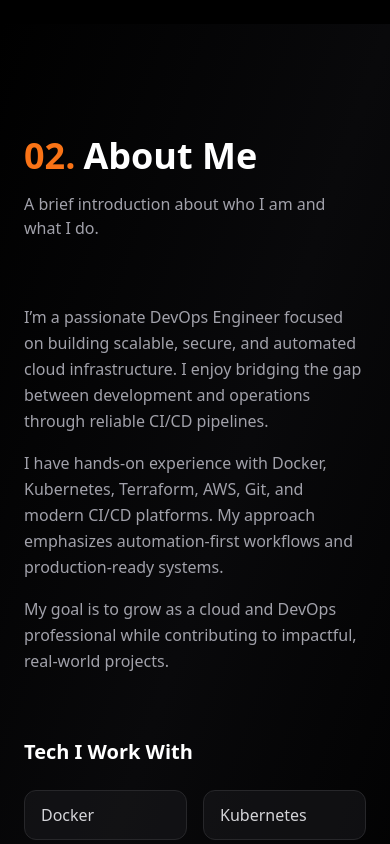
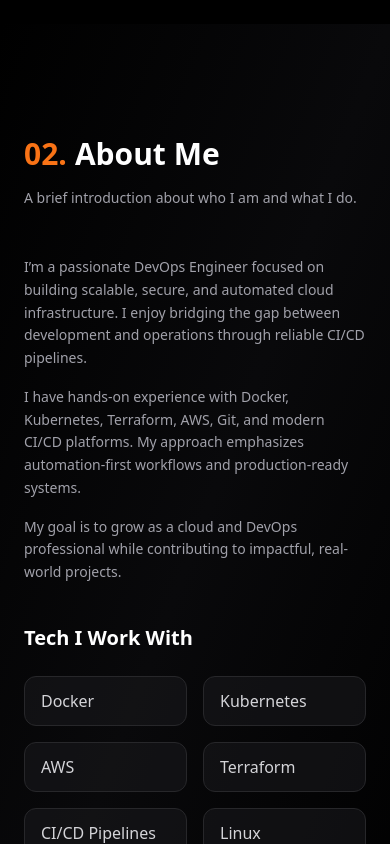
Before and after one commit to patildhrup/My-portfolio, a React (Vite) app: page /home in a window 390 px wide. Shown: the part 820-1664 px from the top of the page. Built offline with nearby package versions, Linux system fonts and the light colour scheme.

Commit message:
vercel destination changed

```diff
--- a/src/components/AboutUs.jsx
+++ b/src/components/AboutUs.jsx
@@ -111,13 +111,13 @@
           whileInView={{ opacity: 1, y: 0 }}
           viewport={{ once: true }}
           transition={{ duration: 0.6 }}
-          className="mb-16"
+          className="mb-12 md:mb-16"
         >
-          <h2 className="text-4xl md:text-5xl font-bold mb-4">
+          <h2 className="text-3xl md:text-5xl font-bold mb-4">
             <span className="text-orange-500 mr-2">02.</span>
             About Me
           </h2>
-          <p className="text-zinc-400 max-w-2xl">
+          <p className="text-zinc-400 max-w-2xl text-sm md:text-base">
             A brief introduction about who I am and what I do.
           </p>
         </motion.div>
@@ -128,7 +128,7 @@
           initial="hidden"
           whileInView="visible"
           viewport={{ once: true }}
-          className="grid grid-cols-1 md:grid-cols-2 gap-16 items-start"
+          className="grid grid-cols-1 md:grid-cols-2 gap-10 md:gap-16 items-start"
         >
           {/* Text Section */}
           <AnimatePresence mode="wait">
@@ -138,7 +138,7 @@
               initial="hidden"
               animate="visible"
               exit={{ opacity: 0, x: 20 }}
-              className="text-zinc-400 leading-relaxed space-y-4"
+              className="text-zinc-400 leading-relaxed space-y-4 text-sm md:text-base"
             >
               {selectedTech ? (
                 <>
--- a/src/components/Projects.jsx
+++ b/src/components/Projects.jsx
@@ -1,4 +1,4 @@
-import { useState } from "react"
+import { useState, useEffect } from "react"
 import { Github,ArrowLeft, ArrowRight } from "lucide-react"
 import { motion } from "framer-motion"
 
--- a/src/components/TechStack.jsx
+++ b/src/components/TechStack.jsx
@@ -37,18 +37,18 @@
     <section className="bg-gradient-to-br from-black via-zinc-950 to-black py-20 overflow-hidden relative">
 
       {/* Left Fade */}
-      <div className="pointer-events-none absolute left-0 top-0 h-full w-32
+      <div className="pointer-events-none absolute left-0 top-0 h-full w-16 md:w-32
                       bg-gradient-to-r from-black via-black/80 to-transparent z-10" />
 
       {/* Right Fade */}
-      <div className="pointer-events-none absolute right-0 top-0 h-full w-32
+      <div className="pointer-events-none absolute right-0 top-0 h-full w-16 md:w-32
                       bg-gradient-to-l from-black via-black/80 to-transparent z-10" />
 
       {/* Marquee Wrapper */}
       <div className="relative overflow-hidden">
         <div
           ref={marqueeRef}
-          className="flex gap-10 w-max px-32 will-change-transform"
+          className="flex gap-6 md:gap-10 w-max px-10 md:px-32 will-change-transform"
         >
           {[...techs, ...techs].map((tech, index) => (
             <div
@@ -56,18 +56,18 @@
               className="flex flex-col items-center gap-3 shrink-0"
             >
               <div
-                className="w-24 h-24 rounded-full
+                className="w-20 h-20 md:w-24 md:h-24 rounded-full
                            bg-zinc-900 border border-zinc-800
                            flex items-center justify-center
                            shadow-lg
                            hover:border-orange-500
                            transition"
               >
-                <div className="w-16 h-16 rounded-full bg-white flex items-center justify-center">
+                <div className="w-12 h-12 md:w-16 md:h-16 rounded-full bg-white flex items-center justify-center">
                   <img
                     src={tech.img}
                     alt={tech.name}
-                    className="w-10 h-10 object-contain"
+                    className="w-8 h-8 md:w-10 md:h-10 object-contain"
                     draggable="false"
                   />
                 </div>
```
Also changed, not shown: vercel.json.
